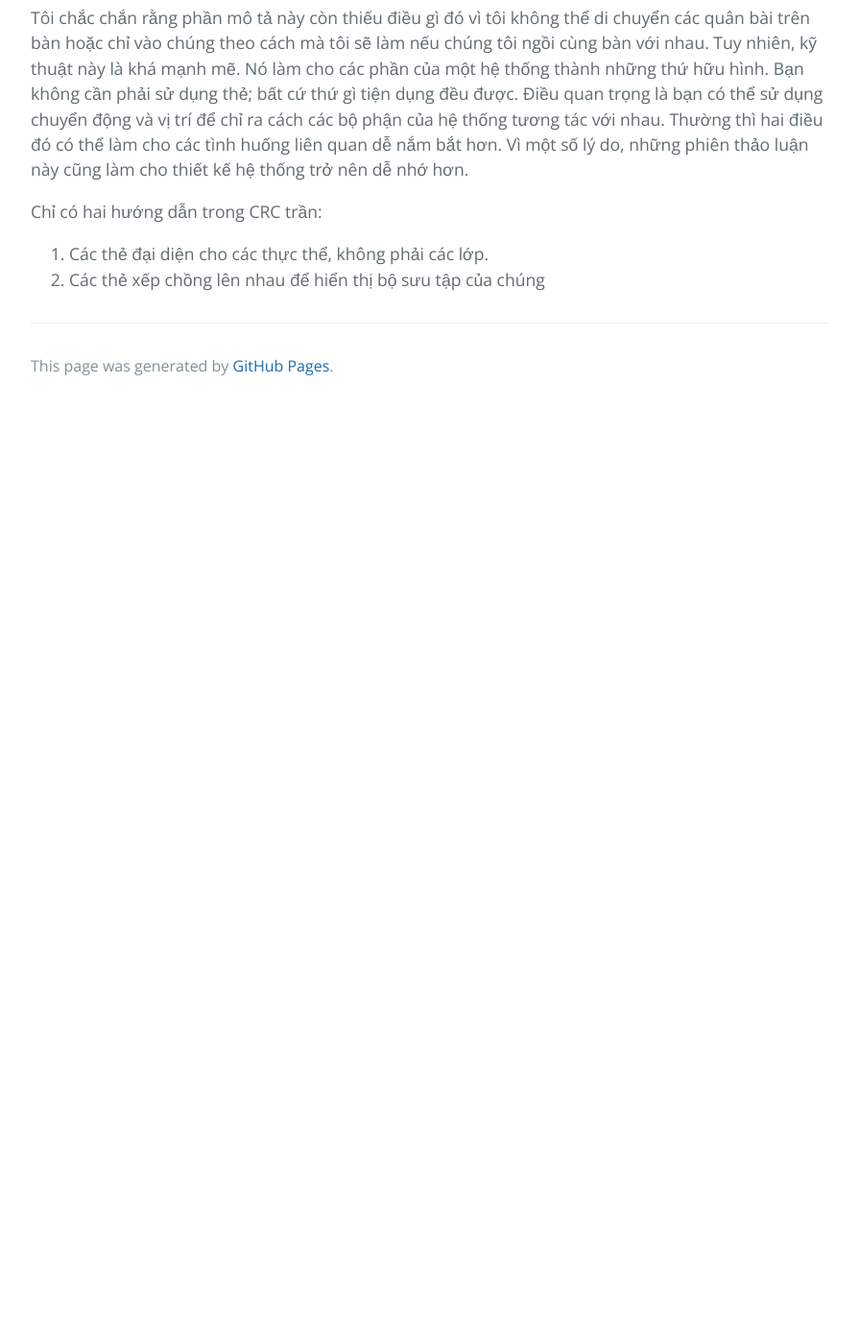
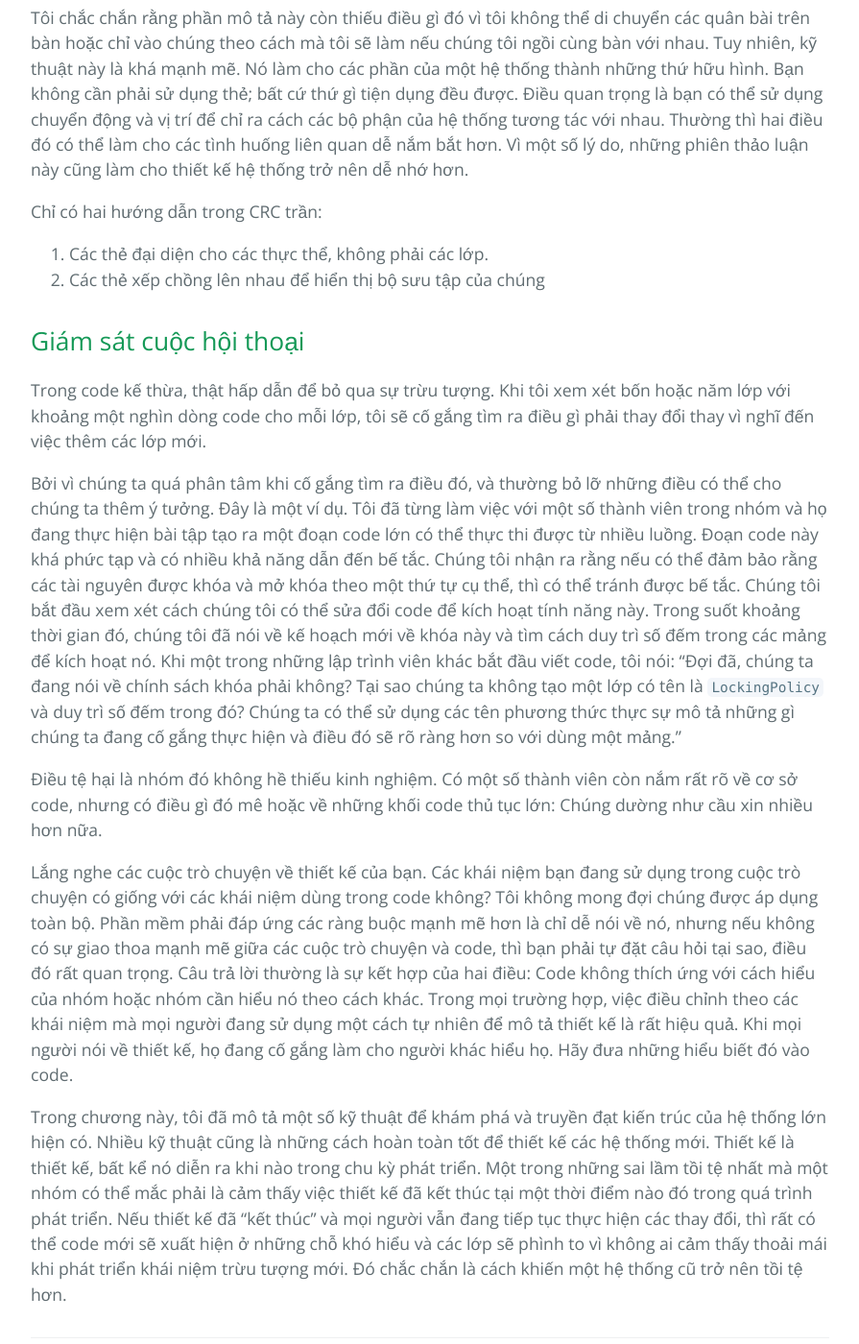
Before and after one commit to HaiBV/haibv.github.io, a Jekyll site: the page built from working-effectively-with-legacy-code/chapter-17-my-application-has-no-strucute.md, in a window 1280 px wide and 1400 px high, scrolled down 8287 px. Shown: the whole window at 96% size, without its empty margins (192-1087 px from the left). Built offline with Jekyll 4.4.1, drawn with Linux system fonts in a browser that asks for light colours; our own code applies the rules of GitHub Pages for plain Markdown files; before the commit the page ends 8712 px from its top, so only the background shows below that.

Commit message:
Book - Working Efectively with Legacy Code - P2 - C17

```diff
--- a/gists/leetcode/5.LongestPalindromicSubstring.js
+++ b/gists/leetcode/5.LongestPalindromicSubstring.js
@@ -22,7 +22,7 @@ const findLongestPalindrome = (str, i, j) => {
  * @param {string} s
  * @return {string}
  */
-var longestPalindrome = function (s) {
+const longestPalindrome = function (s) {
   let longest = '';
 
   for (let i = 0; i < s.length; i++) {
--- a/working-effectively-with-legacy-code/chapter-17-my-application-has-no-strucute.md
+++ b/working-effectively-with-legacy-code/chapter-17-my-application-has-no-strucute.md
@@ -4,7 +4,7 @@ layout: default
 
 # Chương 17 Ứng dụng của tôi không có kiến trúc
 
-Các ứng dụng tồn tại quá lâu có xu hướng trở nên lộn xộn. Họ có thể đã bắt đầu với một kiến trúc được-cân-nhắc-kỹ-lưỡng, nhưng qua nhiều năm, dưới áp lực về tiến độ, họ có thể đi đến giai đoạn không một ai thực sự hiểu được toàn bộ cấu trúc. Người ta có thể làm việc nhiều năm trong một dự án và không biết các tính năng mới sẽ đi đến đâu; họ chỉ biết những đoạn hack đã được đặt trong hệ thống gần đây. Khi họ thêm các tính năng mới, họ sẽ chuyển đến “điểm hack” vì đó là nơi mà họ hiểu rõ nhất.
+Các ứng dụng tồn tại quá lâu có xu hướng trở nên lộn xộn. Họ có thể đã bắt đầu với một kiến trúc được-cân-nhắc-kỹ-lưỡng, nhưng qua nhiều năm, dưới áp lực về tiến độ, họ có thể đi đến giai đoạn không một ai thực sự hiểu được toàn bộ cấu trúc. Người ta có thể làm việc nhiều năm trong một dự án và không biết các tính năng mới sẽ đi đến đâu; họ chỉ biết những đoạn hack đã được đặt trong hệ thống gần đây. Khi họ thêm các tính năng mới, họ sẽ chuyển đến "điểm hack" vì đó là nơi mà họ hiểu rõ nhất.
 
 Không có biện pháp nào có thể khắc phục dễ dàng tình trạng này và mức độ khẩn cấp của mỗi tình huống rất khác nhau. Trong một số trường hợp, các lập trình viên như đụng phải một bức tường. Rất khó để thêm tính năng mới và điều đó khiến toàn bộ tổ chức rơi vào khủng hoảng. Mọi người được giao nhiệm vụ tìm hiểu xem liệu giữa thiết kế lại hoặc viết lại hệ thống thì cách nào sẽ tốt hơn. Trong các tổ chức khác, hệ thống hoạt động khập khiễng trong nhiều năm. Vâng, phải mất nhiều thời gian hơn mức cần thiết để thêm tính năng mới, nhưng đó chỉ được coi là cái giá của việc kinh doanh. Không ai biết nó có thể tốt hơn bao nhiêu hoặc mất bao nhiêu tiền vì cấu trúc kém.
 
@@ -22,9 +22,9 @@ Làm thế nào chúng ta có được bức tranh toàn cảnh về một hệ
 
 ## Kể câu chuyện về hệ thống
 
-Khi làm việc theo nhóm, tôi thường sử dụng một kỹ thuật mà tôi gọi là “kể câu chuyện về hệ thống”. Để làm tốt, bạn cần ít nhất hai người. Một người bắt đầu bằng cách hỏi người kia, “Cấu trúc của hệ thống là gì?” Sau đó, người kia cố gắng giải thích kiến trúc của hệ thống chỉ bằng một vài khái niệm, có thể chỉ là hai hoặc ba khái niệm. Nếu bạn là người giải thích, bạn phải giả vờ rằng người kia không biết gì về hệ thống. Chỉ trong một vài câu, bạn phải giải thích các phần của thiết kế là gì và chúng tương tác với nhau như thế nào. Sau đó, bạn nên nói rõ những gì bạn cảm thấy là thiết yếu nhất của hệ thống. Tiếp theo, bạn chọn những điều quan trọng nhất tiếp theo. Bạn tiếp tục cho đến khi trình bày mọi thứ quan trọng về thiết kế lõi của hệ thống.
+Khi làm việc theo nhóm, tôi thường sử dụng một kỹ thuật mà tôi gọi là "kể câu chuyện về hệ thống". Để làm tốt, bạn cần ít nhất hai người. Một người bắt đầu bằng cách hỏi người kia, "Cấu trúc của hệ thống là gì?" Sau đó, người kia cố gắng giải thích kiến trúc của hệ thống chỉ bằng một vài khái niệm, có thể chỉ là hai hoặc ba khái niệm. Nếu bạn là người giải thích, bạn phải giả vờ rằng người kia không biết gì về hệ thống. Chỉ trong một vài câu, bạn phải giải thích các phần của thiết kế là gì và chúng tương tác với nhau như thế nào. Sau đó, bạn nên nói rõ những gì bạn cảm thấy là thiết yếu nhất của hệ thống. Tiếp theo, bạn chọn những điều quan trọng nhất tiếp theo. Bạn tiếp tục cho đến khi trình bày mọi thứ quan trọng về thiết kế lõi của hệ thống.
 
-Khi bạn bắt đầu làm việc này, bạn sẽ nhận thấy một cảm giác kỳ lạ. Để thực sự truyền đạt kiến trúc hệ thống một cách ngắn gọn, trước hết bạn phải đơn giản hóa chúng. Bạn có thể nói, “Cổng lấy các bộ quy tắc từ cơ sở dữ liệu đang hoạt động,” nhưng khi bạn nói vậy, một phần trong bạn có thể hét lên, “Không! Cổng lấy các bộ quy tắc từ cơ sở dữ liệu đang hoạt động, nhưng nó cũng lấy chúng từ bộ đang hoạt động hiện tại.” Khi bạn nói điều đơn giản hơn, có vẻ như bạn đang nói dối; bạn chỉ không kể toàn bộ câu chuyện. Nhưng bạn đang kể một câu chuyện đơn giản hơn mô tả một kiến trúc dễ-hiểu-hơn. Chẳng hạn, tại sao cổng phải lấy các bộ quy tắc từ nhiều nơi? Sẽ không đơn giản hơn nếu nó được thống nhất?
+Khi bạn bắt đầu làm việc này, bạn sẽ nhận thấy một cảm giác kỳ lạ. Để thực sự truyền đạt kiến trúc hệ thống một cách ngắn gọn, trước hết bạn phải đơn giản hóa chúng. Bạn có thể nói, "Cổng lấy các bộ quy tắc từ cơ sở dữ liệu đang hoạt động," nhưng khi bạn nói vậy, một phần trong bạn có thể hét lên, "Không! Cổng lấy các bộ quy tắc từ cơ sở dữ liệu đang hoạt động, nhưng nó cũng lấy chúng từ bộ đang hoạt động hiện tại." Khi bạn nói điều đơn giản hơn, có vẻ như bạn đang nói dối; bạn chỉ không kể toàn bộ câu chuyện. Nhưng bạn đang kể một câu chuyện đơn giản hơn mô tả một kiến trúc dễ-hiểu-hơn. Chẳng hạn, tại sao cổng phải lấy các bộ quy tắc từ nhiều nơi? Sẽ không đơn giản hơn nếu nó được thống nhất?
 
 Tính thực dụng thường giữ lại mọi thứ thay vì khiến chúng trở nên đơn giản, nhưng việc trình bày rõ ràng quan điểm đơn giản cũng có giá trị không nhỏ. Ít nhất, nó giúp mọi người hiểu điều gì là lý tưởng và điều gì là thiết thực. Điều quan trọng khác về kỹ thuật này là nó thực sự buộc bạn phải suy nghĩ về điều gì là quan trọng trong hệ thống. Những điều quan trọng nhất để giao tiếp là gì?
 
@@ -63,7 +63,7 @@ Nếu một hệ thống không đơn giản như câu chuyện đơn giản nh
 
 Giả sử rằng chúng ta sẽ thêm một tính năng mới vào `JUnit`. Chúng tôi muốn tạo một báo cáo về tất cả các kiểm thử mà không gọi bất kỳ xác nhận nào khi chúng tôi chạy chúng. Những lựa chọn nào chúng ta đã đưa ra những gì đã được mô tả trong `JUnit`?
 
-Một lựa chọn là thêm một phương thức vào lớp `TestCase` có tên là `buildUsageReport` chạy từng phương thức và sau đó xây dựng một báo cáo về tất cả các phương thức không gọi phương thức `asser (xác nhận)`. Đó có phải là một cách hay để thêm tính năng này không? Nó sẽ làm gì với câu chuyện của chúng ta? Chà, nó sẽ thêm một “lời nói dối thiếu sót” nhỏ khác từ mô tả ngắn gọn nhất của chúng tôi về hệ thống:
+Một lựa chọn là thêm một phương thức vào lớp `TestCase` có tên là `buildUsageReport` chạy từng phương thức và sau đó xây dựng một báo cáo về tất cả các phương thức không gọi phương thức `asser (xác nhận)`. Đó có phải là một cách hay để thêm tính năng này không? Nó sẽ làm gì với câu chuyện của chúng ta? Chà, nó sẽ thêm một "lời nói dối thiếu sót" nhỏ khác từ mô tả ngắn gọn nhất của chúng tôi về hệ thống:
 
 > JUnit có hai lớp chính. Lớp đầu tiên gọi là `Test` và lớp còn lại gọi là `TestResult`. Người dùng tạo kiểm thử và chạy chúng, truyền vào một `TestResult`. Khi một kiểm thử không vượt qua, nó sẽ báo cho `TestResult` về điều đó. Sau đó, mọi người có thể hỏi `TestResult` về tất cả các thất bại đã xảy ra.
 
@@ -89,38 +89,50 @@ Vài năm trước, tôi gặp Ron Jeffries tại một hội nghị. Anh ấy h
 
 Dưới đây là một ví dụ, mô tả về một hệ thống bỏ phiếu trực tuyến:
 
-“Đây là cách hệ thống bỏ phiếu thời gian thực hoạt động. Đây là phiên khách hàng” (chỉ vào thẻ).
+"Đây là cách hệ thống bỏ phiếu thời gian thực hoạt động. Đây là phiên khách hàng" (chỉ vào thẻ).
 
 ![17-1](images/17-1.png)
 
-“Mỗi phiên có hai kết nối, một kết nối đến và một kết nối đi” (đặt từng thẻ trên thẻ ban đầu và lần lượt chỉ vào từng thẻ).
+"Mỗi phiên có hai kết nối, một kết nối đến và một kết nối đi" (đặt từng thẻ trên thẻ ban đầu và lần lượt chỉ vào từng thẻ).
 
 ![17-2](images/17-2.png)
 
-“Khi hệ thống khởi động, một phiên sẽ được tạo trên máy chủ ở đây” (đặt thẻ bên phải xuống).
+"Khi hệ thống khởi động, một phiên sẽ được tạo trên máy chủ ở đây" (đặt thẻ bên phải xuống).
 
 ![17-3](images/17-3.png)
 
-“Mỗi phiên máy chủ cũng có hai kết nối” (đặt hai thẻ biểu thị các kết nối trên thẻ bên phải xuống)
+"Mỗi phiên máy chủ cũng có hai kết nối" (đặt hai thẻ biểu thị các kết nối trên thẻ bên phải xuống)
 
 ![17-4](images/17-4.png)
 
-“Khi một phiên máy chủ xuất hiện, nó sẽ đăng ký với người quản lý phiếu bầu (đặt thẻ cho người quản lý phiếu bầu phía trên phiên máy chủ)
+"Khi một phiên máy chủ xuất hiện, nó sẽ đăng ký với người quản lý phiếu bầu (đặt thẻ cho người quản lý phiếu bầu phía trên phiên máy chủ)
 
 ![17-5](images/17-5.png)
 
-“Chúng ta có thể có nhiều phiên ở phía máy chủ” (đặt một bộ thẻ khác cho phiên máy chủ mới và các kết nối của nó)
+"Chúng ta có thể có nhiều phiên ở phía máy chủ" (đặt một bộ thẻ khác cho phiên máy chủ mới và các kết nối của nó)
 
 ![17-6](images/17-6.png)
 
-“Khi khách hàng bỏ phiếu, phiếu bầu sẽ được gửi đến phiên ở phía máy chủ” (chuyển động bằng tay từ một trong các kết nối ở phiên phía máy khách đến kết nối ở phiên phía máy chủ).
+"Khi khách hàng bỏ phiếu, phiếu bầu sẽ được gửi đến phiên ở phía máy chủ" (chuyển động bằng tay từ một trong các kết nối ở phiên phía máy khách đến kết nối ở phiên phía máy chủ).
 
-“Phiên máy chủ trả lời bằng một xác nhận và sau đó ghi lại phiếu bầu với trình quản lý phiếu bầu” (trỏ từ phiên máy chủ trở lại phiên máy khách, sau đó trỏ từ phiên máy chủ đó đến trình quản lý phiếu bầu).
+"Phiên máy chủ trả lời bằng một xác nhận và sau đó ghi lại phiếu bầu với trình quản lý phiếu bầu" (trỏ từ phiên máy chủ trở lại phiên máy khách, sau đó trỏ từ phiên máy chủ đó đến trình quản lý phiếu bầu).
 
-“Sau đó, trình quản lý phiếu bầu yêu cầu mỗi phiên máy chủ thông báo cho phiên máy khách của mình số lượng phiếu bầu mới là bao nhiêu” (lần lượt chỉ từ thẻ trình quản lý phiếu bầu cho từng phiên máy chủ).
+"Sau đó, trình quản lý phiếu bầu yêu cầu mỗi phiên máy chủ thông báo cho phiên máy khách của mình số lượng phiếu bầu mới là bao nhiêu" (lần lượt chỉ từ thẻ trình quản lý phiếu bầu cho từng phiên máy chủ).
 
 Tôi chắc chắn rằng phần mô tả này còn thiếu điều gì đó vì tôi không thể di chuyển các quân bài trên bàn hoặc chỉ vào chúng theo cách mà tôi sẽ làm nếu chúng tôi ngồi cùng bàn với nhau. Tuy nhiên, kỹ thuật này là khá mạnh mẽ. Nó làm cho các phần của một hệ thống thành những thứ hữu hình. Bạn không cần phải sử dụng thẻ; bất cứ thứ gì tiện dụng đều được. Điều quan trọng là bạn có thể sử dụng chuyển động và vị trí để chỉ ra cách các bộ phận của hệ thống tương tác với nhau. Thường thì hai điều đó có thể làm cho các tình huống liên quan dễ nắm bắt hơn. Vì một số lý do, những phiên thảo luận này cũng làm cho thiết kế hệ thống trở nên dễ nhớ hơn.
 
 Chỉ có hai hướng dẫn trong CRC trần:
 1. Các thẻ đại diện cho các thực thể, không phải các lớp.
 2. Các thẻ xếp chồng lên nhau để hiển thị bộ sưu tập của chúng
+
+## Giám sát cuộc hội thoại
+
+Trong code kế thừa, thật hấp dẫn để bỏ qua sự trừu tượng. Khi tôi xem xét bốn hoặc năm lớp với khoảng một nghìn dòng code cho mỗi lớp, tôi sẽ cố gắng tìm ra điều gì phải thay đổi thay vì nghĩ đến việc thêm các lớp mới.
+
+Bởi vì chúng ta quá phân tâm khi cố gắng tìm ra điều đó, và thường bỏ lỡ những điều có thể cho chúng ta thêm ý tưởng. Đây là một ví dụ. Tôi đã từng làm việc với một số thành viên trong nhóm và họ đang thực hiện bài tập tạo ra một đoạn code lớn có thể thực thi được từ nhiều luồng. Đoạn code này khá phức tạp và có nhiều khả năng dẫn đến bế tắc. Chúng tôi nhận ra rằng nếu có thể đảm bảo rằng các tài nguyên được khóa và mở khóa theo một thứ tự cụ thể, thì có thể tránh được bế tắc. Chúng tôi bắt đầu xem xét cách chúng tôi có thể sửa đổi code để kích hoạt tính năng này. Trong suốt khoảng thời gian đó, chúng tôi đã nói về kế hoạch mới về khóa này và tìm cách duy trì số đếm trong các mảng để kích hoạt nó. Khi một trong những lập trình viên khác bắt đầu viết code, tôi nói: "Đợi đã, chúng ta đang nói về chính sách khóa phải không? Tại sao chúng ta không tạo một lớp có tên là `LockingPolicy` và duy trì số đếm trong đó? Chúng ta có thể sử dụng các tên phương thức thực sự mô tả những gì chúng ta đang cố gắng thực hiện và điều đó sẽ rõ ràng hơn so với dùng một mảng."
+
+Điều tệ hại là nhóm đó không hề thiếu kinh nghiệm. Có một số thành viên còn nắm rất rõ về cơ sở code, nhưng có điều gì đó mê hoặc về những khối code thủ tục lớn: Chúng dường như cầu xin nhiều hơn nữa.
+
+Lắng nghe các cuộc trò chuyện về thiết kế của bạn. Các khái niệm bạn đang sử dụng trong cuộc trò chuyện có giống với các khái niệm dùng trong code không? Tôi không mong đợi chúng được áp dụng toàn bộ. Phần mềm phải đáp ứng các ràng buộc mạnh mẽ hơn là chỉ dễ nói về nó, nhưng nếu không có sự giao thoa mạnh mẽ giữa các cuộc trò chuyện và code, thì bạn phải tự đặt câu hỏi tại sao, điều đó rất quan trọng. Câu trả lời thường là sự kết hợp của hai điều: Code không thích ứng với cách hiểu của nhóm hoặc nhóm cần hiểu nó theo cách khác. Trong mọi trường hợp, việc điều chỉnh theo các khái niệm mà mọi người đang sử dụng một cách tự nhiên để mô tả thiết kế là rất hiệu quả. Khi mọi người nói về thiết kế, họ đang cố gắng làm cho người khác hiểu họ. Hãy đưa những hiểu biết đó vào code.
+
+Trong chương này, tôi đã mô tả một số kỹ thuật để khám phá và truyền đạt kiến trúc của hệ thống lớn hiện có. Nhiều kỹ thuật cũng là những cách hoàn toàn tốt để thiết kế các hệ thống mới. Thiết kế là thiết kế, bất kể nó diễn ra khi nào trong chu kỳ phát triển. Một trong những sai lầm tồi tệ nhất mà một nhóm có thể mắc phải là cảm thấy việc thiết kế đã kết thúc tại một thời điểm nào đó trong quá trình phát triển. Nếu thiết kế đã “kết thúc” và mọi người vẫn đang tiếp tục thực hiện các thay đổi, thì rất có thể code mới sẽ xuất hiện ở những chỗ khó hiểu và các lớp sẽ phình to vì không ai cảm thấy thoải mái khi phát triển khái niệm trừu tượng mới. Đó chắc chắn là cách khiến một hệ thống cũ trở nên tồi tệ hơn.
```
